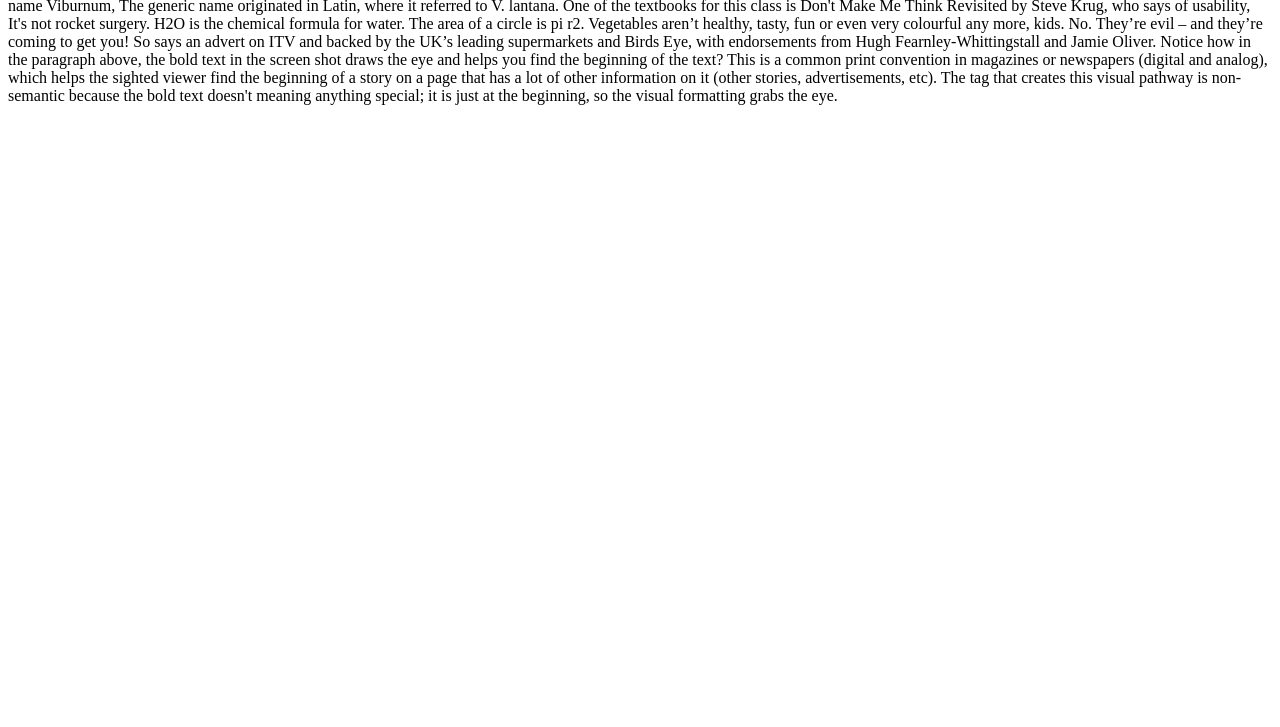
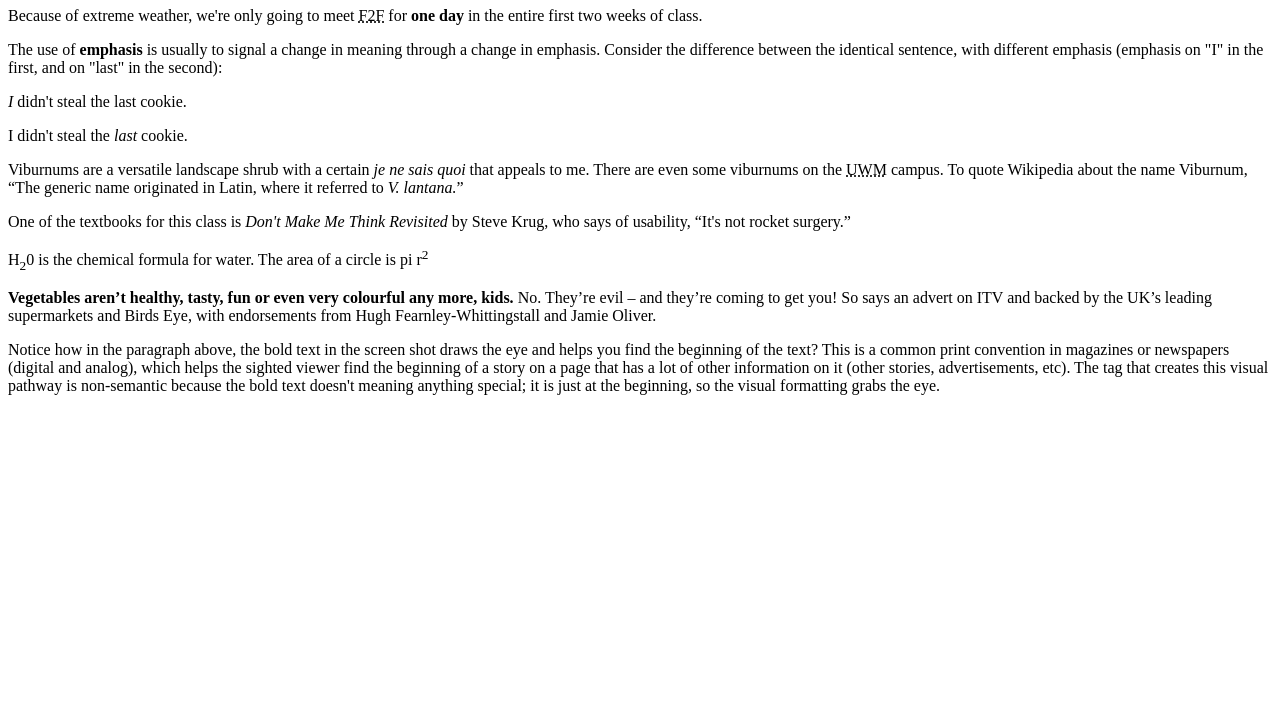
Before and after one commit to lailamonroe/exercise-3, a plain HTML site: page inline-tags.html in a window 1280 px wide. Shown: the part 73-800 px from the top of the page. Drawn offline with Linux system fonts and the light colour scheme.

Commit message:
Update inline-tags.html

```diff
--- a/inline-tags.html
+++ b/inline-tags.html
@@ -3,23 +3,28 @@
         <head>
             <meta charset="UTF-8">
             <meta name="viewport" content="width=device-width, initial-scale=1.0">
-            <title> Exercise 3 </title>
+            <title> Inline Tags </title>
         </head>
             <body>
-                <p> Because of extreme weather, we're only going to meet f2f for one day in the entire first two weeks of class.
+                <h1>Exercise 3: Inline Tags</h1>
 
-The use of emphasis (the em tag) is usually to signal a change in meaning through a change in emphasis. Consider the difference between the identical sentence, with different emphasis (emphasis on "I" in the first, and on "last" in the second):
+                    <p> Because of extreme weather, we're only going to meet <abbr title="Free cash flow">F2F</abbr> for <strong>one day</strong> in the entire first two weeks of class.
 
-I didn't steal the last cookie.
+                    <p>The use of <strong> emphasis</strong> is usually to signal a change in meaning through a change in emphasis. Consider the difference between the identical sentence, with different emphasis (emphasis on "I" in the first, and on "last" in the second):</p>
 
-I didn't steal the last cookie.
+                    <p><em>I</em> didn't steal the last cookie.</p>
 
-Viburnums are a versatile landscape shrub with a certain je ne sais quoi that appeals to me. There are even some viburnums on the UWM campus. To quote Wikipedia about the name Viburnum, The generic name originated in Latin, where it referred to V. lantana.
+                    <p>I didn't steal the <em>last</em> cookie.</p>
 
-One of the textbooks for this class is Don't Make Me Think Revisited by Steve Krug, who says of usability, It's not rocket surgery.
+                    <p>Viburnums are a versatile landscape shrub with a certain <em>je ne sais quoi</em> that appeals to me. There are even some viburnums on the <abbr title="University of Wisconsin-Milwaukee">UWM</abbr> campus. To quote Wikipedia about the name Viburnum, <q>The generic name originated in Latin, where it referred to <em>V. lantana.</em></q></p>
 
-H2O is the chemical formula for water. The area of a circle is pi r2.
+                    <p>One of the textbooks for this class is <cite>Don't Make Me Think Revisited</cite> by Steve Krug, who says of usability, <q>It's not rocket surgery.</q></p>
 
-Vegetables aren’t healthy, tasty, fun or even very colourful any more, kids. No. They’re evil – and they’re coming to get you! So says an advert on ITV and backed by the UK’s leading supermarkets and Birds Eye, with endorsements from Hugh Fearnley-Whittingstall and Jamie Oliver.
+                    <p>H<sub>2</sub>0 is the chemical formula for water. The area of a circle is pi r<sup>2</sup></p>
 
-Notice how in the paragraph above, the bold text in the screen shot draws the eye and helps you find the beginning of the text? This is a common print convention in magazines or newspapers (digital and analog), which helps the sighted viewer find the beginning of a story on a page that has a lot of other information on it (other stories, advertisements, etc). The tag that creates this visual pathway is non-semantic because the bold text doesn't meaning anything special; it is just at the beginning, so the visual formatting grabs the eye.</p>
+                    <p><strong>Vegetables aren’t healthy, tasty, fun or even very colourful any more, kids. </strong>No. They’re evil – and they’re coming to get you! So says an advert on ITV and backed by the UK’s leading supermarkets and Birds Eye, with endorsements from Hugh Fearnley-Whittingstall and Jamie Oliver.</p>
+
+                    <p>Notice how in the paragraph above, the bold text in the screen shot draws the eye and helps you find the beginning of the text? This is a common print convention in magazines or newspapers (digital and analog), which helps the sighted viewer find the beginning of a story on a page that has a lot of other information on it (other stories, advertisements, etc). The tag that creates this visual pathway is non-semantic because the bold text doesn't meaning anything special; it is just at the beginning, so the visual formatting grabs the eye.</p>
+
+            </body>
+    </html>
```
